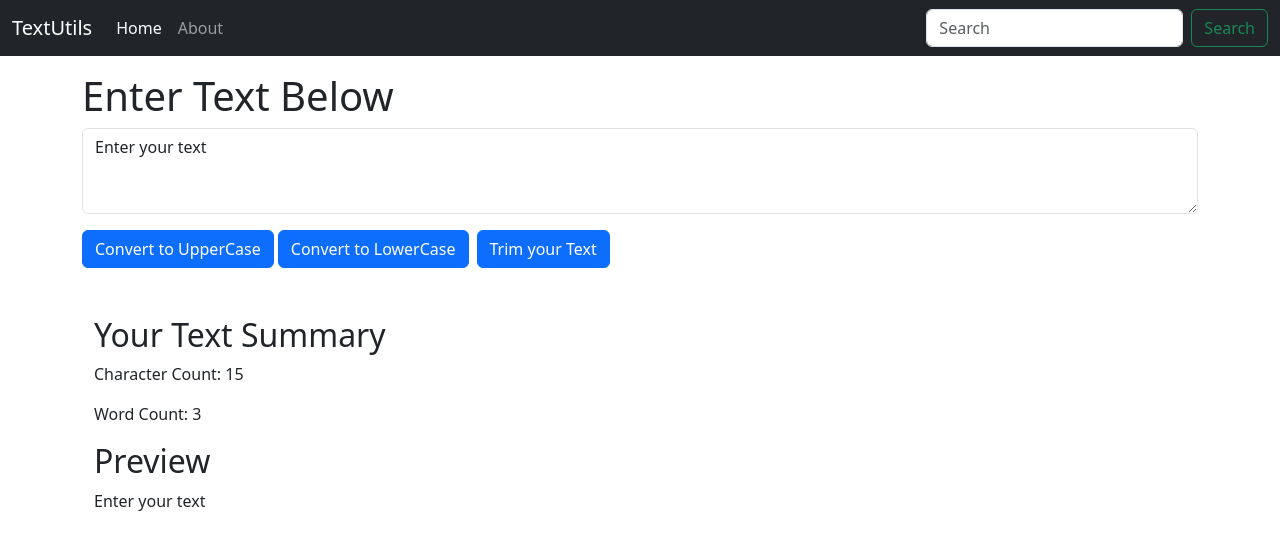
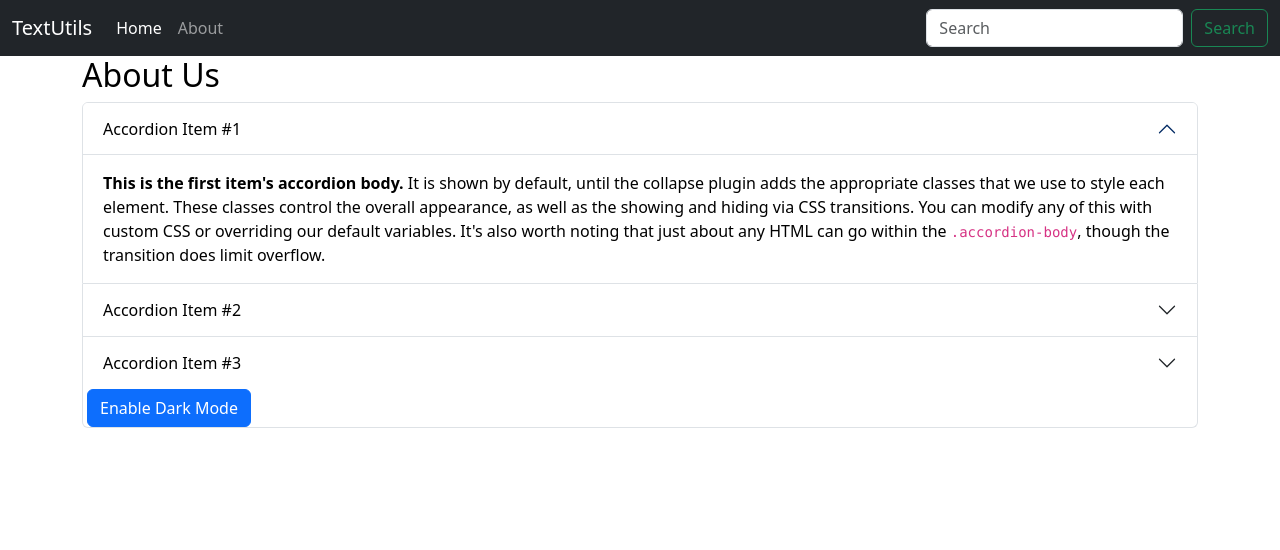
Before and after one commit to FarzamA-git/React-Project-TextUtils, a React (Create React App) app: page /about in a window 1280 px wide. Shown: the top 550 px of the page. Built offline with nearby package versions, Linux system fonts and the light colour scheme.

Commit message:
Using States for Dark Mode

```diff
--- a/src/App.js
+++ b/src/App.js
@@ -1,13 +1,15 @@
 import "./App.css";
 import Navbar from "./Components/Navbar";
-import Textform from "./Components/Textform";
+// import Textform from "./Components/Textform";
+import About from "./Components/About";
+
 
 function App() {
   return (
     <>
       <Navbar title="TextUtils" />
-      <div className="container my-3"><Textform  heading="Enter Text Below"/></div>
-
+      {/* <div className="container my-3"><Textform  heading="Enter Text Below"/></div> */}
+      <About />
     </>
   );
 }
--- /dev/null
+++ b/src/Components/About.js
@@ -0,0 +1,131 @@
+import React, { useState } from "react";
+
+export default function About() {
+  const [myStyle, setMyStyle] = useState({
+    color: "black",
+    backgroundColor: "white",
+  });
+  const [btnText,setBtnText]=useState("Enable Dark Mode");
+
+  const handleDarkModeClick = () => {
+    if (myStyle.color === "black") {
+      setMyStyle({
+        color: "white",
+        backgroundColor: "black",
+      });
+      setBtnText('Enable Light Mode');
+    } else {
+      setMyStyle({
+        color: "black",
+        backgroundColor: "white",
+      });
+      setBtnText('Enable Dark Mode');
+    }
+  };
+  return (
+    <div className="container" style={myStyle}>
+      <h2>About Us</h2>
+      <div className="accordion" id="accordionExample">
+        <div className="accordion-item" style={myStyle}>
+          <h2 className="accordion-header">
+            <button
+              className="accordion-button"
+              type="button"
+              data-bs-toggle="collapse"
+              data-bs-target="#collapseOne"
+              aria-expanded="true"
+              aria-controls="collapseOne"
+              style={myStyle}
+            >
+              Accordion Item #1
+            </button>
+          </h2>
+          <div
+            id="collapseOne"
+            className="accordion-collapse collapse show"
+            data-bs-parent="#accordionExample"
+          >
+            <div className="accordion-body">
+              <strong>This is the first item's accordion body.</strong> It is
+              shown by default, until the collapse plugin adds the appropriate
+              classes that we use to style each element. These classes control
+              the overall appearance, as well as the showing and hiding via CSS
+              transitions. You can modify any of this with custom CSS or
+              overriding our default variables. It's also worth noting that just
+              about any HTML can go within the <code>.accordion-body</code>,
+              though the transition does limit overflow.
+            </div>
+          </div>
+        </div>
+        <div className="accordion-item" style={myStyle}>
+          <h2 className="accordion-header">
+            <button
+              className="accordion-button collapsed"
+              type="button"
+              data-bs-toggle="collapse"
+              data-bs-target="#collapseTwo"
+              aria-expanded="false"
+              aria-controls="collapseTwo"
+              style={myStyle}
+            >
+              Accordion Item #2
+            </button>
+          </h2>
+          <div
+            id="collapseTwo"
+            className="accordion-collapse collapse"
+            data-bs-parent="#accordionExample"
+          >
+            <div className="accordion-body">
+              <strong>This is the second item's accordion body.</strong> It is
+              hidden by default, until the collapse plugin adds the appropriate
+              classes that we use to style each element. These classes control
+              the overall appearance, as well as the showing and hiding via CSS
+              transitions. You can modify any of this with custom CSS or
+              overriding our default variables. It's also worth noting that just
+              about any HTML can go within the <code>.accordion-body</code>,
+              though the transition does limit overflow.
+            </div>
+          </div>
+        </div>
+        <div className="accordion-item" style={myStyle}>
+          <h2 className="accordion-header">
+            <button
+              className="accordion-button collapsed"
+              type="button"
+              data-bs-toggle="collapse"
+              data-bs-target="#collapseThree"
+              aria-expanded="false"
+              aria-controls="collapseThree"
+              style={myStyle}
+            >
+              Accordion Item #3
+            </button>
+          </h2>
+          <div
+            id="collapseThree"
+            className="accordion-collapse collapse"
+            data-bs-parent="#accordionExample"
+          >
+            <div className="accordion-body">
+              <strong>This is the third item's accordion body.</strong> It is
+              hidden by default, until the collapse plugin adds the appropriate
+              classes that we use to style each element. These classes control
+              the overall appearance, as well as the showing and hiding via CSS
+              transitions. You can modify any of this with custom CSS or
+              overriding our default variables. It's also worth noting that just
+              about any HTML can go within the <code>.accordion-body</code>,
+              though the transition does limit overflow.
+            </div>
+          </div>
+          <button
+            className="btn btn-primary mx-1"
+            onClick={handleDarkModeClick}
+          >
+            {btnText}
+          </button>
+        </div>
+      </div>
+    </div>
+  );
+}
--- a/src/Components/Navbar.js
+++ b/src/Components/Navbar.js
@@ -1,5 +1,6 @@
 import React from "react";
 import PropTypes from "prop-types";
+import About from "./About"
 
 export default function Navbar(props) {
   return (
@@ -27,7 +28,7 @@ export default function Navbar(props) {
               </a>
             </li>
             <li className="nav-item">
-              <a className="nav-link" href="/">
+              <a className="nav-link" href={About}>
                 About
               </a>
             </li>
@@ -49,6 +50,6 @@ export default function Navbar(props) {
   );
 }
 
-Navbar.propTypes = {title: PropTypes.string.isRequired}
+Navbar.propTypes = { title: PropTypes.string.isRequired };
 
-Navbar.defaultProps = {title: "Jammmy King"}
+Navbar.defaultProps = { title: "Jammmy King" };
--- a/src/Components/Textform.js
+++ b/src/Components/Textform.js
@@ -1,14 +1,18 @@
-import React, { useState,useEffect } from "react";
+import React, { useState, useEffect } from "react";
 
 export default function Textform(props) {
   const [text, setText] = useState("Enter your text");
   const [charCount, setCharCount] = useState();
   const [wordCount, setWordCount] = useState();
-
+  const [fontFamily, setFontFamily] = useState("Arial");
 
   const calculateCounts = (inputText) => {
     setCharCount(inputText.length);
-    setWordCount(inputText.trim().split(/\s+/).length);
+    if (inputText.trim() === "") {
+      setWordCount(0);
+    } else {
+      setWordCount(inputText.trim().split(/\s+/).length);
+    }
   };
   const handleOnChange = (e) => {
     setText(e.target.value);
@@ -23,6 +27,30 @@ export default function Textform(props) {
   const handleTrimClick = () => {
     setText(text.split(/\s+/).join(" ").trim());
   };
+  const handleClearClick = () => {
+    setText("");
+    setCharCount(0);
+    setWordCount(0);
+  };
+  const handleFontClick = () => {
+    if (fontFamily === "Arial") {
+      setFontFamily("Serif");
+    } else {
+      setFontFamily("Arial");
+    }
+  };
+  const handleDownloadClick =() => {
+    const blob = new Blob([text], { type: "text/plain" });
+    const url = URL.createObjectURL(blob);
+    const link = document.createElement("a");
+    link.href = url;
+    link.download = "myTextFile.txt";
+    document.body.appendChild(link);
+    link.click();
+    document.body.removeChild(link)
+  }
+
+
   // Initialize counts when component mounts or text changes
   useEffect(() => {
     calculateCounts(text);
@@ -43,17 +71,20 @@ export default function Textform(props) {
         <button className="btn btn-primary" onClick={handleUpClick}>
           Convert to UpperCase
         </button>
-        <button
-          className="btn btn-primary mx-1"
-          onClick={handleLowClick}
-        >
+        <button className="btn btn-primary mx-1" onClick={handleLowClick}>
           Convert to LowerCase
         </button>
-        <button
-          className="btn btn-primary mx-1"
-          onClick={handleTrimClick}
-        >
+        <button className="btn btn-primary mx-1" onClick={handleTrimClick}>
           Trim your Text
+        </button>
+        <button className="btn btn-primary mx-1" onClick={handleClearClick}>
+          Clear Text
+        </button>
+        <button className="btn btn-primary mx-1" onClick={handleFontClick}>
+          Change Font
+        </button>
+        <button className="btn btn-primary mx-1" onClick={handleDownloadClick}>
+          Download Txt File
         </button>
       </div>
       <div className="container my-5">
@@ -61,9 +92,8 @@ export default function Textform(props) {
         <p>Character Count: {charCount}</p>
         <p>Word Count: {wordCount}</p>
         <h2>Preview</h2>
-        <p>{text}</p>
+        <p style={{ fontFamily: fontFamily }}>{text}</p>
       </div>
-
     </>
   );
 }
```
